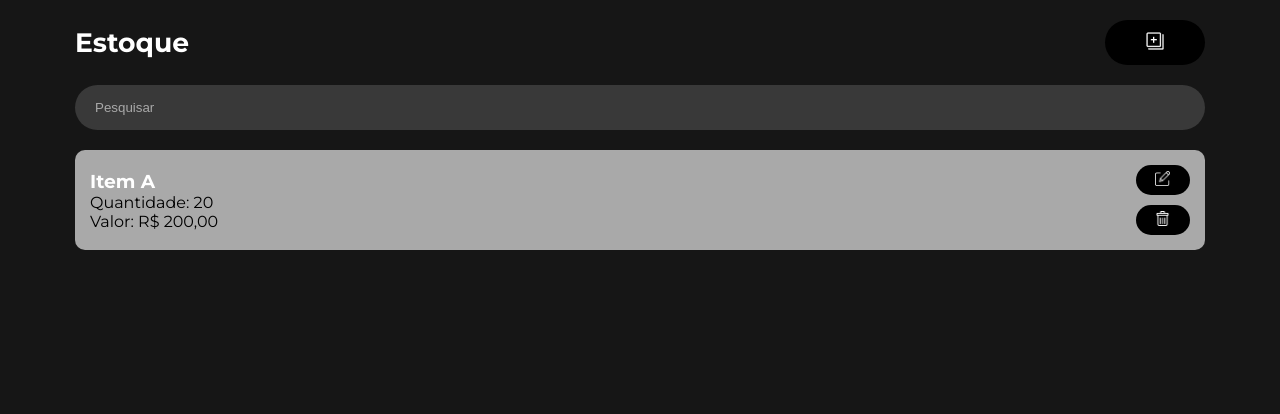
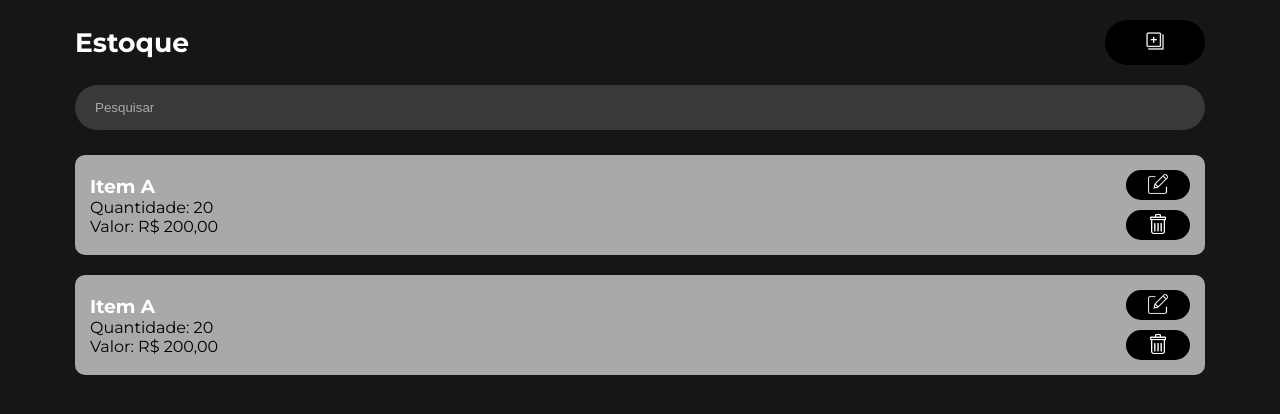
Before and after one commit to erikgabrielz/sistema-gerenciador-de-estoque, a PHP site: page / in a window 1280 px wide. Shown: the part 60-474 px from the top of the page. Run offline with PHP 8.4, Linux system fonts and the light colour scheme; some libraries are stand-ins or nearby versions.

Commit message:
Working at orders of service page configured database at system

```diff
--- a/assets/css/home.css
+++ b/assets/css/home.css
@@ -4,38 +4,14 @@
 
 #home-title h1{
     font-size: 20pt;
+    color: var(--font-color-2);
 }
 
 #home-title .button{
     width: 100px;
 }
 
-#home-search .input, #home-items .home-item, #home-title{
+#home-search .input, #home-items, #home-title{
     margin: 20px 0px auto;
     width: 100%;
 }
-
-.home-item{
-    background-color: var(--bg-item);
-    height: 100px;
-    border-radius: 10px;
-    padding: 0px 15px 0px 15px;
-}
-
-.home-item-title, #home-title h1{
-    color: var(--font-color-2);
-}
-
-.home-item-action{
-    max-width: 70px;
-}
-
-.home-item-action .button{
-    max-height: 30px;
-    margin: 5px 0px 5px 0px;
-}
-
-.home-item .icon{
-    width: 15px;
-    height: 15px;
-}
--- /dev/null
+++ b/assets/css/orders.css
@@ -0,0 +1,25 @@
+#orders-title, #orders-items{
+    padding: 0px 35px;
+}
+
+#orders-title h1{
+    font-size: 18pt;
+    color: var(--font-color-2);
+}
+
+#orders-title .button{
+    width: 100px;
+}
+
+#orders-items, #orders-title{
+    margin: 20px 0px auto;
+    width: 100%;
+}
+
+#orders-items .item{
+    height: 135px;
+}
+
+#orders-items .item-title{
+    margin-top: 20px;
+}
--- a/assets/css/variables.css
+++ b/assets/css/variables.css
@@ -22,6 +22,7 @@ body{
 
 a{
     text-decoration: none;
+    outline: none;
 }
 
 .flex{
@@ -85,3 +86,30 @@ a{
     color: var(--font-color-2);
     cursor: pointer;
 }
+
+.item{
+    background-color: var(--bg-item);
+    height: 100px;
+    border-radius: 10px;
+    padding: 0px 15px 0px 15px;
+    margin: 5px 0px 15px 0px;
+    width: 100%;
+}
+
+.item-title{
+    color: var(--font-color-2);
+}
+
+.item-action{
+    max-width: 100px;
+}
+
+.item-action .button{
+    max-height: 30px;
+    margin: 5px 0px 5px 0px;
+}
+
+.home-item .icon{
+    width: 15px;
+    height: 15px;
+}
--- a/config.php
+++ b/config.php
@@ -6,16 +6,16 @@
     $config = array();
 
     if(ENVIRONMENT == 'development'){
-        define("BASE_URL", "https://localhost");
-        $config['dbname'] = 'webservice';
+        define("BASE_URL", "http://localhost:8080");
+        $config['dbname'] = 'stock';
         $config['host'] = 'localhost';
         $config['dbuser'] = 'root';
         $config['dbpass'] = '';
     }else{
-        define("BASE_URL", "https://localhost");
-        $config['dbname'] = 'webservice';
-        $config['host'] = 'localhost';
-        $config['dbuser'] = 'root';
-        $config['dbpass'] = '';
+        define("BASE_URL", "http://estoque.unaux.com");
+        $config['dbname'] = 'ezyro_38718018_stock';
+        $config['host'] = 'sql210.ezyro.com';
+        $config['dbuser'] = 'ezyro_38718018';
+        $config['dbpass'] = 'f7817e91ff';
     }
 ?>
--- a/views/footer.php
+++ b/views/footer.php
@@ -1,5 +1,5 @@
     <footer>
-        <script src="../assets/js/scripts.js"></script>
+        <script src="<?php echo BASE_URL; ?>/assets/js/scripts.js"></script>
     </footer>
 </body>
 </html>
--- a/views/header.php
+++ b/views/header.php
@@ -5,11 +5,12 @@
     <meta name="viewport" content="width=device-width, initial-scale=1.0">
     <title><?php echo $title; ?></title>
 
-    <link rel="stylesheet" type="text/css" href="../assets/css/variables.css">
-    <link rel="stylesheet" type="text/css" href="../assets/css/header.css">
-    <link rel="stylesheet" type="text/css" href="../assets/css/home.css">
+    <link rel="stylesheet" type="text/css" href="<?php echo BASE_URL; ?>/assets/css/variables.css">
+    <link rel="stylesheet" type="text/css" href="<?php echo BASE_URL; ?>/assets/css/header.css">
+    <link rel="stylesheet" type="text/css" href="<?php echo BASE_URL; ?>/assets/css/home.css">
+    <link rel="stylesheet" type="text/css" href="<?php echo BASE_URL; ?>/assets/css/orders.css">
 
-    <link rel="shortcut icon" href="../assets/media/tool.png" />
+    <link rel="shortcut icon" href="<?php echo BASE_URL; ?>/assets/media/tool.png" />
 
     <link rel="preconnect" href="https://fonts.googleapis.com">
     <link rel="preconnect" href="https://fonts.gstatic.com" crossorigin>
@@ -20,17 +21,17 @@
         <nav class="container flex justify wrap">
             <section>
                 <article class="flex center" id="icon">
-                    <img class="icon" src="../assets/media/tool.png"/>
+                    <img class="icon" src="<?php echo BASE_URL; ?>/assets/media/tool.png"/>
                     <p><?php echo APP_NAME; ?></p>
                 </article>
             </section>
 
             <section>
                 <article class="flex">
-                    <a href="/"><img class="icon" src="../assets/media/home.png"/></a>
-                    <a href="/servicos"><img class="icon" src="../assets/media/clipboard.png"/></a>
-                    <a href="/financeiro"><img class="icon" src="../assets/media/money.png"/></a>
-                    <a href="/configuracoes"><img class="icon" src="../assets/media/config.png"/></a>
+                    <a href="/"><img class="icon" src="<?php echo BASE_URL; ?>/assets/media/home.png"/></a>
+                    <a href="/servicos"><img class="icon" src="<?php echo BASE_URL; ?>/assets/media/clipboard.png"/></a>
+                    <a href="/financeiro"><img class="icon" src="<?php echo BASE_URL; ?>/assets/media/money.png"/></a>
+                    <a href="/configuracoes"><img class="icon" src="<?php echo BASE_URL; ?>/assets/media/config.png"/></a>
                 </article>
             </section>
         </nav>
--- a/views/home.php
+++ b/views/home.php
@@ -5,7 +5,7 @@
 <section class="container">
     <article class="flex justify center" id="home-title">
         <h1>Estoque</h1>
-        <a href="#"><button class="button"><img class="icon" src="../assets/media/add.png" /></button></a>
+        <a href="#"><button class="button"><img class="icon" src="<?php echo BASE_URL; ?>/assets/media/add.png" /></button></a>
     </article>
 
     <article class="flex center" id="home-search">
@@ -13,15 +13,27 @@
     </article>
 
     <article class="flex center column" id="home-items">
-        <div class="home-item flex center justify">
-            <div class="home-item-desc">
-                <h3 class="home-item-title">Item A</h3>
-                <p class="home-item-amount">Quantidade: 20</p>
-                <p class="home-item-price">Valor: R$ 200,00</p>
+        <div class="item flex center justify">
+            <div class="item-desc">
+                <h3 class="item-title">Item A</h3>
+                <p class="item-amount">Quantidade: 20</p>
+                <p class="item-price">Valor: R$ 200,00</p>
             </div>
-            <div class="home-item-action">
-                <a href="#"><button class="button"><img class="icon" src="../assets/media/edit.png" /></button></a>
-                <a href="#"><button class="button"><img class="icon" src="../assets/media/trash.png" /></button></a>
+            <div class="item-action">
+                <a href="#"><button class="button"><img class="icon" src="<?php echo BASE_URL; ?>/assets/media/edit.png" /></button></a>
+                <a href="#"><button class="button"><img class="icon" src="<?php echo BASE_URL; ?>/assets/media/trash.png" /></button></a>
+            </div>
+        </div>
+
+        <div class="item flex center justify">
+            <div class="item-desc">
+                <h3 class="item-title">Item A</h3>
+                <p class="item-amount">Quantidade: 20</p>
+                <p class="item-price">Valor: R$ 200,00</p>
+            </div>
+            <div class="item-action">
+                <a href="#"><button class="button"><img class="icon" src="<?php echo BASE_URL; ?>/assets/media/edit.png" /></button></a>
+                <a href="#"><button class="button"><img class="icon" src="<?php echo BASE_URL; ?>/assets/media/trash.png" /></button></a>
             </div>
         </div>
     </article>
```
Also changed, not shown: views/login.php (+4 -6 lines), views/orders.php (+38 -5 lines).
